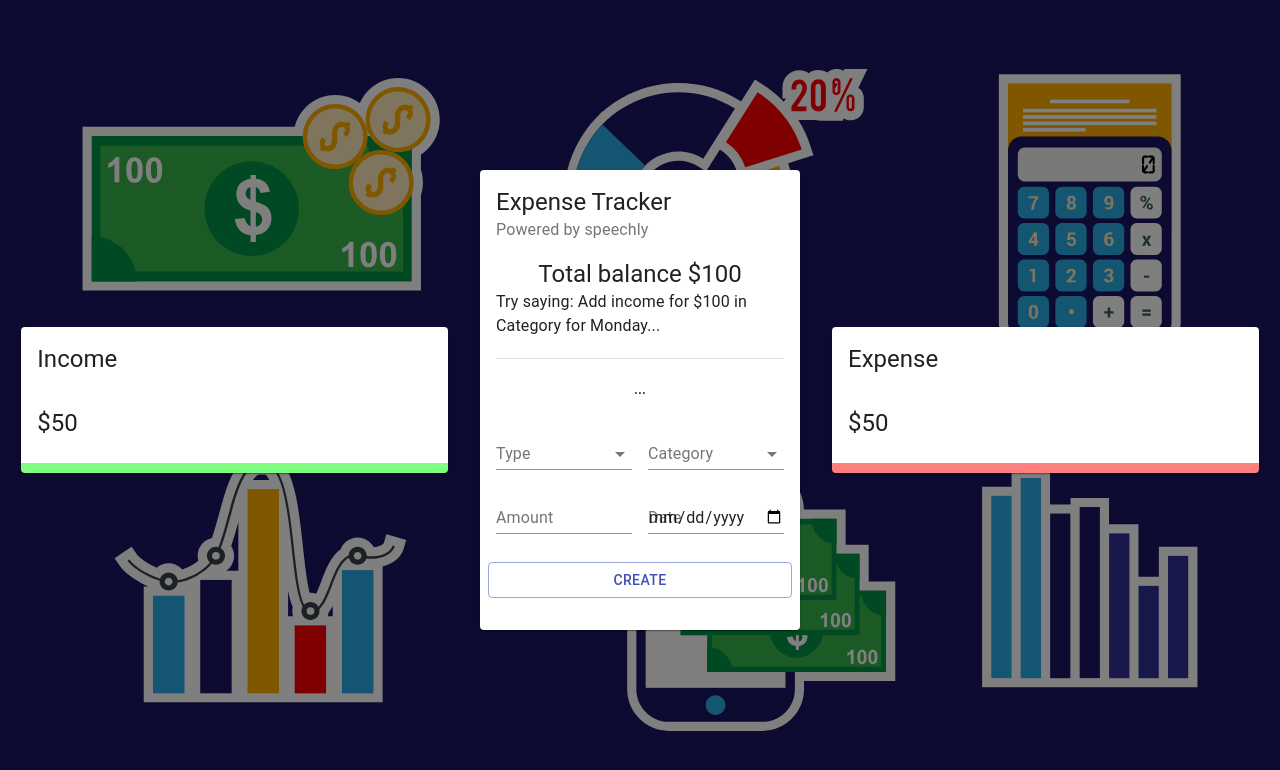
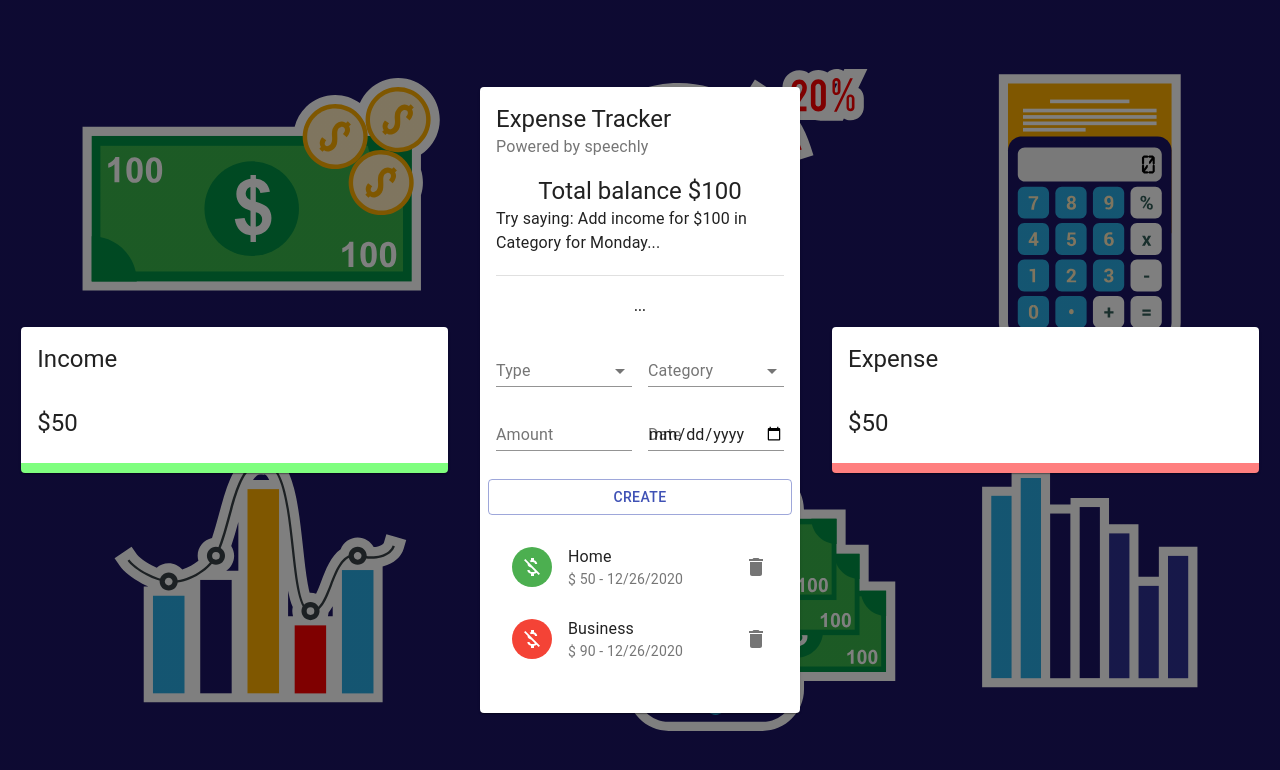
Before and after one commit to eteka03/Expense-Tracker, a React (Create React App) app: page / in a window 1280 px wide. Shown: the top 770 px of the page. Built offline with nearby package versions, Linux system fonts and the light colour scheme.

Commit message:
implementation du component List

```diff
--- /dev/null
+++ b/src/components/Main/List/List.jsx
@@ -0,0 +1,37 @@
+import React , {useState} from 'react'
+import {Avatar, List as MuiList , ListItemText, ListItemAvatar, ListItem,Slide, ListItemSecondaryAction, IconButton} from '@material-ui/core'
+import {Delete ,MoneyOff} from '@material-ui/icons'
+import useStyles from './List.styles'
+const List = () => {
+    const classes = useStyles()
+    const [transactions , setTransactions] = useState([
+        {id:1 ,type: "Income" , category:'Home' ,date: new Date() , amount: 50},
+        {id:2 ,type: "Expense" , category:'Business' ,date: new Date() , amount: 90},
+        {id:3 ,type: "Income" , category:'school' ,date: new Date() , amount: 170}
+    ])
+    return (
+        <MuiList dense={false} className={classes.list}>
+            {transactions.map(transaction => (
+                <Slide direction="down" in mountOnEnter unmountOnExit key={transaction.id}>
+                    <ListItem>
+                        <ListItemAvatar>
+                            <Avatar className={transaction.type === "Income" ? classes.avatarIncome : classes.avatarExpense}>
+                                <MoneyOff />
+                            </Avatar>
+                        </ListItemAvatar>
+                        <ListItemText primary={transaction.category} secondary={`$ ${transaction.amount} - ${transaction.date.toLocaleDateString()}`} />
+
+                    <ListItemSecondaryAction>
+                        <IconButton edge="end" aria-label="delete" onClick="">
+                            <Delete />
+
+                        </IconButton>
+                    </ListItemSecondaryAction>
+                </ListItem>
+                </Slide>
+            ))}
+        </MuiList>
+    )
+}
+
+export default List
--- /dev/null
+++ b/src/components/Main/List/List.styles.js
@@ -0,0 +1,17 @@
+import { makeStyles } from "@material-ui/core/styles";
+import { red, green } from "@material-ui/core/colors";
+
+export default makeStyles((theme) => ({
+  avatarIncome: {
+    color: "#fff",
+    backgroundColor: green[500],
+  },
+  avatarExpense: {
+    color: theme.palette.getContrastText(red[500]),
+    backgroundColor: red[500],
+  },
+  list: {
+    maxHeight: "150px",
+    overflow: "auto",
+  },
+}));
--- a/src/components/Main/Main.jsx
+++ b/src/components/Main/Main.jsx
@@ -1,6 +1,7 @@
 import { Card, CardContent, CardHeader, Divider, Grid, Typography } from '@material-ui/core'
 import React from 'react'
 import Form from './Form/Form'
+import List from './List/List'
 import useStyles from './main.styles'
 
 const Main = () => {
@@ -27,7 +28,7 @@
                     <CardContent className={classes.cartContent}>
                         <Grid container spacing={2}>
                             <Grid item xs={12}>
-
+                                <List/>
                             </Grid>
                         </Grid>
                     </CardContent>
```
Also changed, not shown: 1 other file (tests, documents, lock files or other folders).
